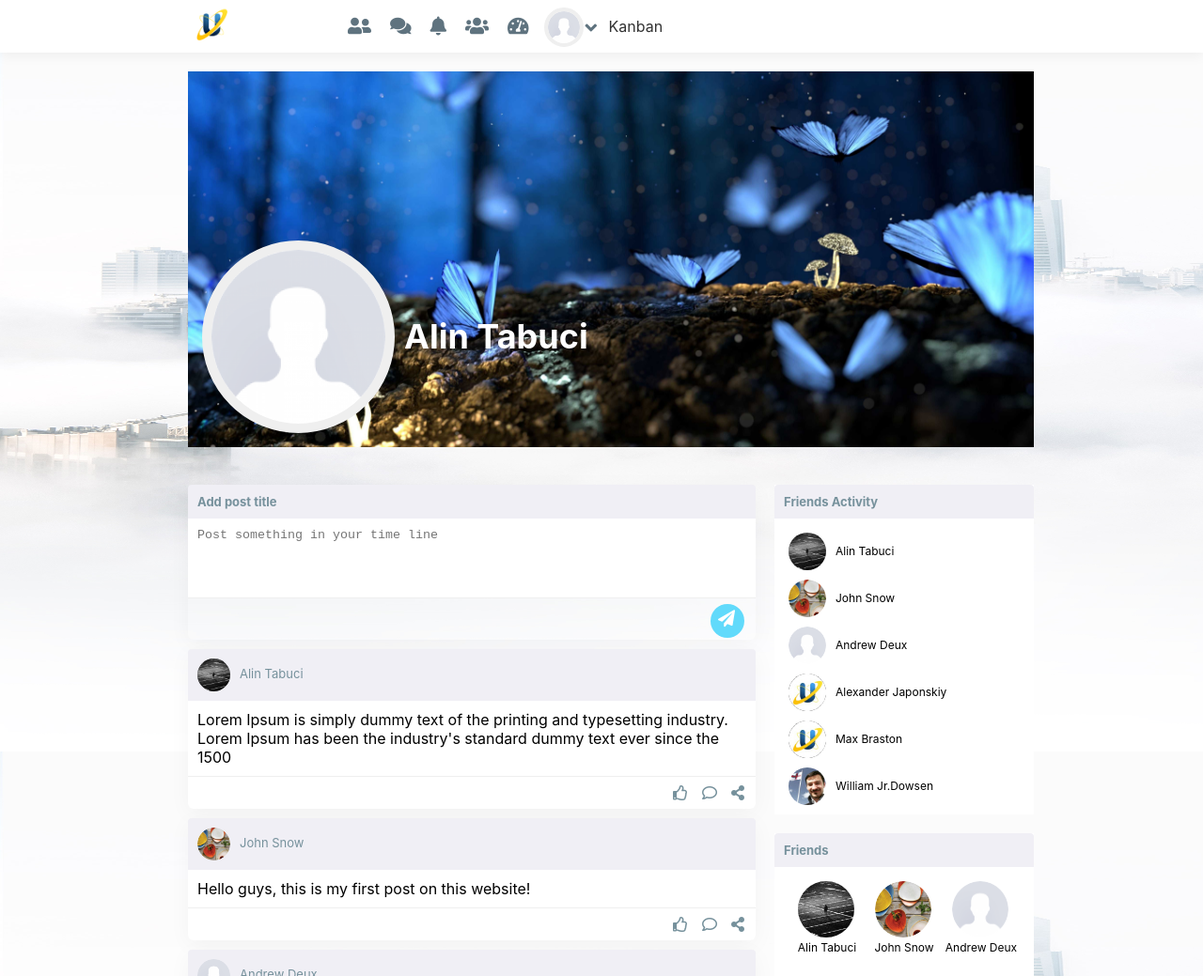
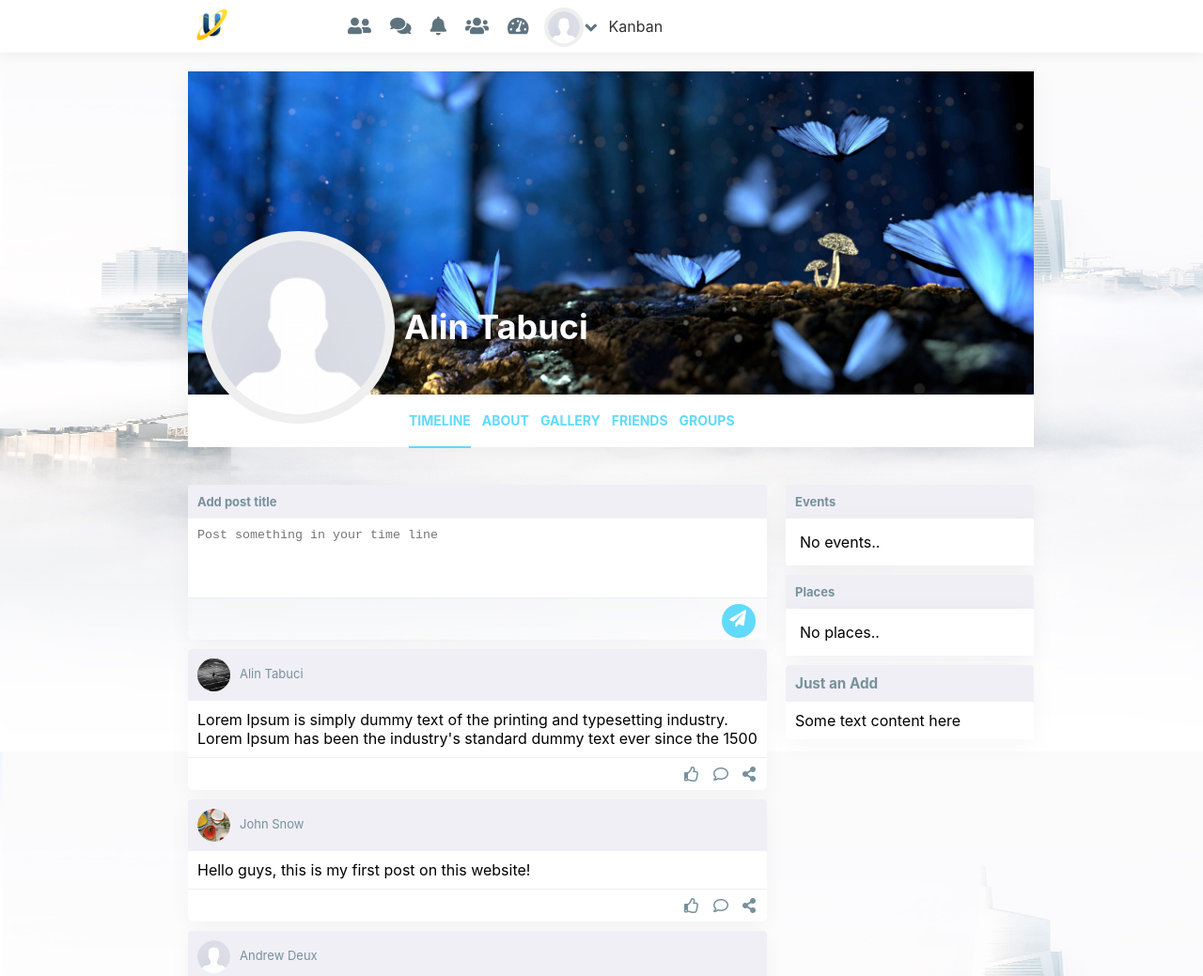
Before and after one commit to iMeanLand/ownExperience, a React app: page /profile in a window 1280 px wide. Shown: the top 1039 px of the page at 94% size. Built offline with nearby package versions, Linux system fonts and the light colour scheme.

Commit message:
profile page part 2

```diff
--- a/src/components/feed/feedcontent/feedContent.js
+++ b/src/components/feed/feedcontent/feedContent.js
@@ -1,30 +1,18 @@
 import React from 'react';
-import postData from './posts/postData';
-import TextPost from './posts/TextPost';
-import AddPost from '../../actions/posts/addpost';
+import Timeline from './timeline';
 
-
-const MyComponents = {
-    TextPost: TextPost
-};
 
 class feedContent extends React.Component {
 
     render() {
 
-        const Post = postData.map((value) => {
-            let MyComponent = MyComponents[value.type];
-            return React.createElement(MyComponent, {
-                content: value.content,
-                by: value.by,
-                avatar: value.image
-            });
-        });
+        const styles = {
+            width: '100%'
+        };
 
         return (
             <div className="FeedContent">
-                <AddPost/>
-                {Post}
+                <Timeline styles={styles}/>
             </div>
         )
     }
--- /dev/null
+++ b/src/components/feed/feedcontent/timeline.js
@@ -0,0 +1,40 @@
+import React from 'react';
+import postData from './posts/postData';
+import TextPost from './posts/TextPost';
+import AddPost from '../../actions/posts/addpost';
+
+
+const MyComponents = {
+    TextPost: TextPost
+};
+
+class Timeline extends React.Component {
+
+    constructor(props) {
+        super(props);
+
+        this.styles = props.styles;
+    }
+
+    render() {
+
+        const Post = postData.map((value) => {
+            let MyComponent = MyComponents[value.type];
+            return React.createElement(MyComponent, {
+                content: value.content,
+                by: value.by,
+                avatar: value.image
+            });
+        });
+
+        return (
+            <div className="Timeline" style={this.styles}>
+                <AddPost/>
+                {Post}
+            </div>
+        )
+    }
+
+}
+
+export default Timeline;
--- a/src/components/profile/profile.js
+++ b/src/components/profile/profile.js
@@ -1,17 +1,12 @@
 import React from 'react';
 import '../../css/profile.css';
 import ProfileContent from './profilecontent/profilecontent';
+import ProfileHeader from "./profilecontent/profileheader";
 
 function Profile() {
     return (
         <div className="Container">
-            <div className="ProfileCover"
-                 style={{backgroundImage: 'url(' + process.env.PUBLIC_URL + '/uploads/cover.jpg)'}}>
-                <div className="ProfileAvatar"
-                     style={{backgroundImage: 'url(' + process.env.PUBLIC_URL + '/uploads/thumb.png)'}}>
-                    <div className="ProfileName">Alin Tabuci</div>
-                </div>
-            </div>
+            <ProfileHeader/>
             <ProfileContent/>
         </div>
     )
--- /dev/null
+++ b/src/components/profile/profilecontent/about.js
@@ -0,0 +1,23 @@
+import React from 'react';
+import Sidebar from '../../sidebar/feed/sidebar';
+import ProfileHeader from './profileheader';
+
+function About() {
+    return (
+        <div className="Container">
+            <ProfileHeader/>
+            <div className="PageContainer">
+                <div className="PageContainerContent">
+                    <div className="PageHeader">
+                        About
+                    </div>
+                    <div className="PageContent">
+                    </div>
+                </div>
+            </div>
+            <Sidebar/>
+        </div>
+    )
+}
+
+export default About;
--- /dev/null
+++ b/src/components/profile/profilecontent/friends.js
@@ -0,0 +1,23 @@
+import React from 'react';
+import Sidebar from '../../sidebar/feed/sidebar';
+import ProfileHeader from './profileheader';
+
+function Friends() {
+    return (
+        <div className="Container">
+            <ProfileHeader/>
+            <div className="PageContainer">
+                <div className="PageContainerContent">
+                    <div className="PageHeader">
+                        Friends
+                    </div>
+                    <div className="PageContent">
+                    </div>
+                </div>
+            </div>
+            <Sidebar/>
+        </div>
+    )
+}
+
+export default Friends;
--- /dev/null
+++ b/src/components/profile/profilecontent/gallery.js
@@ -0,0 +1,23 @@
+import React from 'react';
+import Sidebar from '../../sidebar/feed/sidebar';
+import ProfileHeader from './profileheader';
+
+function Gallery() {
+    return (
+        <div className="Container">
+            <ProfileHeader/>
+            <div className="PageContainer">
+                <div className="PageContainerContent">
+                    <div className="PageHeader">
+                        Gallery
+                    </div>
+                    <div className="PageContent">
+                    </div>
+                </div>
+            </div>
+            <Sidebar/>
+        </div>
+    )
+}
+
+export default Gallery;
--- /dev/null
+++ b/src/components/profile/profilecontent/groups.js
@@ -0,0 +1,23 @@
+import React from 'react';
+import Sidebar from '../../sidebar/feed/sidebar';
+import ProfileHeader from './profileheader';
+
+function Groups() {
+    return (
+        <div className="Container">
+            <ProfileHeader/>
+            <div className="PageContainer">
+                <div className="PageContainerContent">
+                    <div className="PageHeader">
+                        Groups
+                    </div>
+                    <div className="PageContent">
+                    </div>
+                </div>
+            </div>
+            <Sidebar/>
+        </div>
+    )
+}
+
+export default Groups;
--- a/src/components/profile/profilecontent/profilecontent.js
+++ b/src/components/profile/profilecontent/profilecontent.js
@@ -1,13 +1,20 @@
 import React from 'react';
 import AddPost from '../../actions/posts/addpost';
-import Sidebar from '../../sidebar/feed/sidebar';
-import Feed from '../../feed/feed';
+import Sidebar from '../../sidebar/profile/sidebar';
+import Timeline from '../../feed/feedcontent/timeline';
 
 class ProfileContent extends React.Component {
     render() {
+
+        const styles = {
+            width: '70%',
+            padding: '20px'
+        };
+
         return (
-            <div style={{width: '100%', display: 'flex'}}>
-                <Feed/>
+            <div style={{display: 'flex'}}>
+                <Timeline styles={styles}/>
+                <Sidebar/>
             </div>
         )
     }
--- /dev/null
+++ b/src/components/profile/profilecontent/profileheader.js
@@ -0,0 +1,46 @@
+import React from 'react';
+import {Link, NavLink} from "react-router-dom";
+
+function ProfileHeader() {
+
+    return (
+        <div className="ProfileCover"
+             style={{backgroundImage: 'url(' + process.env.PUBLIC_URL + '/uploads/cover.jpg)'}}>
+            <div className="ProfileAvatar"
+                 style={{backgroundImage: 'url(' + process.env.PUBLIC_URL + '/uploads/thumb.png)'}}>
+                <div className="ProfileName">Alin Tabuci</div>
+            </div>
+            <div className="ProfileMenu">
+                <ul>
+                    <li>
+                        <NavLink exact to="/profile">
+                            Timeline
+                        </NavLink>
+                    </li>
+                    <li>
+                        <NavLink exact to="/profile/about">
+                            About
+                        </NavLink>
+                    </li>
+                    <li>
+                        <NavLink exact to="/profile/gallery">
+                            Gallery
+                        </NavLink>
+                    </li>
+                    <li>
+                        <NavLink exact to="/profile/friends">
+                            Friends
+                        </NavLink>
+                    </li>
+                    <li>
+                        <NavLink exact to="/profile/groups">
+                            Groups
+                        </NavLink>
+                    </li>
+                </ul>
+            </div>
+        </div>
+    )
+}
+
+export default ProfileHeader;
--- /dev/null
+++ b/src/components/sidebar/profile/sidebar.js
@@ -0,0 +1,36 @@
+import React from 'react';
+import '../../../css/sidebar.css';
+
+function Sidebar() {
+    return (
+        <div className="Sidebar">
+            <div className="ProfileEvents">
+                <div className="SomePageHeader">
+                    Events
+                </div>
+                <div className="SomePageContent">
+                    No events..
+                </div>
+            </div>
+            <div className="ProfilePlaces">
+                <div className="SomePageHeader">
+                    Places
+                </div>
+                <div className="SomePageContent">
+                    No places..
+                </div>
+            </div>
+            <div className="Advertisement">
+                <div className="AdvertisementHeader">
+                    <h3>Just an Add</h3>
+                </div>
+                <div className="AdvertisementContent">
+                    <p>Some text content here</p>
+                </div>
+            </div>
+
+        </div>
+    )
+}
+
+export default Sidebar;
--- a/src/components/ui/header.js
+++ b/src/components/ui/header.js
@@ -1,7 +1,7 @@
 import React from 'react';
 import '../../css/header.css'
 import logo from '../../logo.png';
-import {Link} from 'react-router-dom';
+import {Link, NavLink} from 'react-router-dom';
 
 const vasek = 'jora';
 
@@ -15,15 +15,13 @@ class Header extends React.Component {
 
     displayFriendsNotificationsList() {
         console.log('123');
-        let element = document.getElementsByClassName('friendsNotificationsList');
+        let element = document.getElementsByClassName('friendsNotificationsList')[0];
         if (element.classList.contains('hidden')) {
-            element.style.display('block');
             element.classList.remove('hidden');
-            document.getElementsByClassName('friendsBtn').classList.add('active');
+            document.getElementsByClassName('friendsBtn')[0].classList.add('active');
         } else {
-            element.style.display('hidden');
             element.classList.add('hidden');
-            document.getElementsByClassName('friendsBtn').classList.remove('active');
+            document.getElementsByClassName('friendsBtn')[0].classList.remove('active');
         }
     }
 
@@ -41,6 +39,9 @@ class Header extends React.Component {
                             <li className="navigationLink">
                                 <a href="#friends" className="friendsBtn" onClick={this.displayFriendsNotificationsList}>
                                     <div className="friendsNotificationsList hidden">
+                                        <div className="NotificationsListHeader">
+                                            Friends Notifications List
+                                        </div>
                                     </div>
                                     <i className="fas fa-user-friends">
                                     </i>
@@ -59,16 +60,16 @@ class Header extends React.Component {
                                 </a>
                             </li>
                             <li className="navigationLink">
-                                <Link to="/groups">
+                                <NavLink activeClassName="active" to="/groups">
                                     <i className="fas fa-users">
                                     </i>
-                                </Link>
+                                </NavLink>
                             </li>
                             <li className="navigationLink">
-                                <Link to="/pages">
+                                <NavLink activeClassName="active" to="/pages">
                                     <i className="fas fa-tachometer-alt">
                                     </i>
-                                </Link>
+                                </NavLink>
                             </li>
                             <li className="navigationLink">
                                 <Link className="profileBlock" to="/profile">
--- a/src/css/main.css
+++ b/src/css/main.css
@@ -27,13 +27,26 @@ h1, h2, h3, h4, h5, p {
     margin: 0;
 }
 
+.PageContainerContent {
+    padding: 20px;
+    display: flex;
+    width: 100%;
+    flex-flow: column nowrap;
+}
+
+.PageContainer {
+    display: flex;
+    width: 70%;
+}
+
 .SomePageContainer {
     display: flex;
+    flex-flow: column wrap;
     width: 70%;
     padding: 20px;
 }
 
-.SomePageHeader {
+.SomePageHeader, .PageHeader {
     background-color: #f0eff5;
     color: #76919c;
     font-size: 13px;
@@ -43,11 +56,15 @@ h1, h2, h3, h4, h5, p {
     width: 100%;
     border-top-right-radius: 4px;
     box-sizing: border-box;
+    box-shadow: 0 5px 25px 0 rgba(0,0,0,0.05);
 }
 
-.SomePageContent {
+.SomePageContent, .PageContent {
     padding: 15px;
     background: #FFF;
+    margin-bottom: 10px;
+    width: 100%;
+    box-shadow: 0 5px 25px 0 rgba(0,0,0,0.05);
     box-sizing: border-box;
 }
 
--- a/src/css/profile.css
+++ b/src/css/profile.css
@@ -17,11 +17,12 @@
     background-size: cover;
     background-position: center;
     background-repeat: no-repeat;
+    box-shadow: 0 5px 25px 0 rgba(0,0,0,.05);
 }
 
 .ProfileAvatar {
     position: absolute;
-    bottom: 15px;
+    bottom: 25px;
     left: 15px;
     background-size: contain;
     background-position: center;
@@ -32,6 +33,7 @@
     border: 10px solid #efefef;
     border-radius: 100%;
     cursor: pointer;
+    z-index: 2;
 }
 
 .ProfileName {
@@ -43,3 +45,47 @@
     right: -320px;
     top: 70px;
 }
+
+.ProfileMenu {
+    width: 100%;
+    height: 56px;
+    box-sizing: border-box;
+    padding: 0 20px;
+    position: absolute;
+    bottom: 0;
+    left: 0;
+    right: 0;
+    background: #FFF;
+}
+
+.ProfileMenu ul {
+    display: flex;
+    padding-left: 25%;
+    box-sizing: border-box;
+    margin-top: 0;
+    margin-bottom: 0;
+}
+
+.ProfileMenu ul li {
+    padding: 17px 0;
+    line-height: 55px;
+    text-transform: uppercase;
+    border-bottom: 2px solid transparent;
+    list-style: none;
+    margin-right: 12px;
+    font-size: 14px;
+    font-weight: bold;
+    padding-top: 0;
+    margin-bottom: 0;
+    padding-bottom: 0;
+}
+
+.ProfileMenu ul li a {
+    color: #61dafb;
+    display: block;
+    text-decoration: none;
+}
+
+.ProfileMenu ul li a.active {
+    border-bottom: 2px solid #61dafb;
+}
--- a/src/router.js
+++ b/src/router.js
@@ -9,6 +9,11 @@ import Pages from './components/pages/pages';
 import Kanban from "./components/modules/dashboard/Kanban";
 import Profile from "./components/profile/profile";
 import Notfound from "./components/404/notfound";
+
+import About from './components/profile/profilecontent/about';
+import Gallery from './components/profile/profilecontent/gallery';
+import Friends from './components/profile/profilecontent/friends';
+import ProfileGroups from './components/profile/profilecontent/groups';
 import './css/main.css';
 
 const routing = (
@@ -16,10 +21,15 @@ const routing = (
         <Header />
         <Switch>
             <Route exact path="/" component={Feed}/>
-            <Route exact path="/profile" component={Profile}/>
             <Route exact path="/kanban" component={Kanban}/>
             <Route exact path="/groups" component={Groups}/>
             <Route exact path="/pages" component={Pages}/>
+            {/*Profile Pages*/}
+            <Route exact path="/profile" component={Profile}/>
+            <Route exact path="/profile/about" component={About}/>
+            <Route exact path="/profile/gallery" component={Gallery}/>
+            <Route exact path="/profile/friends" component={Friends}/>
+            <Route exact path="/profile/groups" component={ProfileGroups}/>
             <Route component={Notfound}/>
         </Switch>
         <Footer />
```
Also changed, not shown: src/css/header.css (+21 -1 lines).
